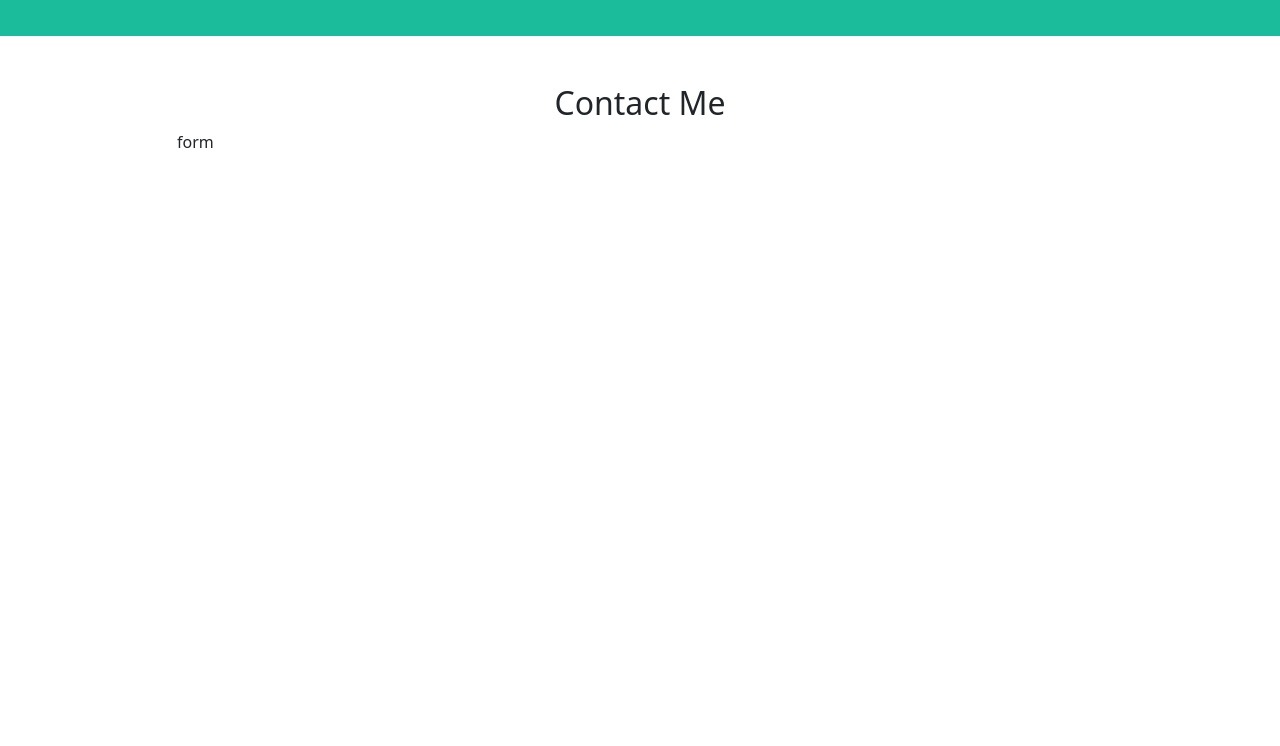
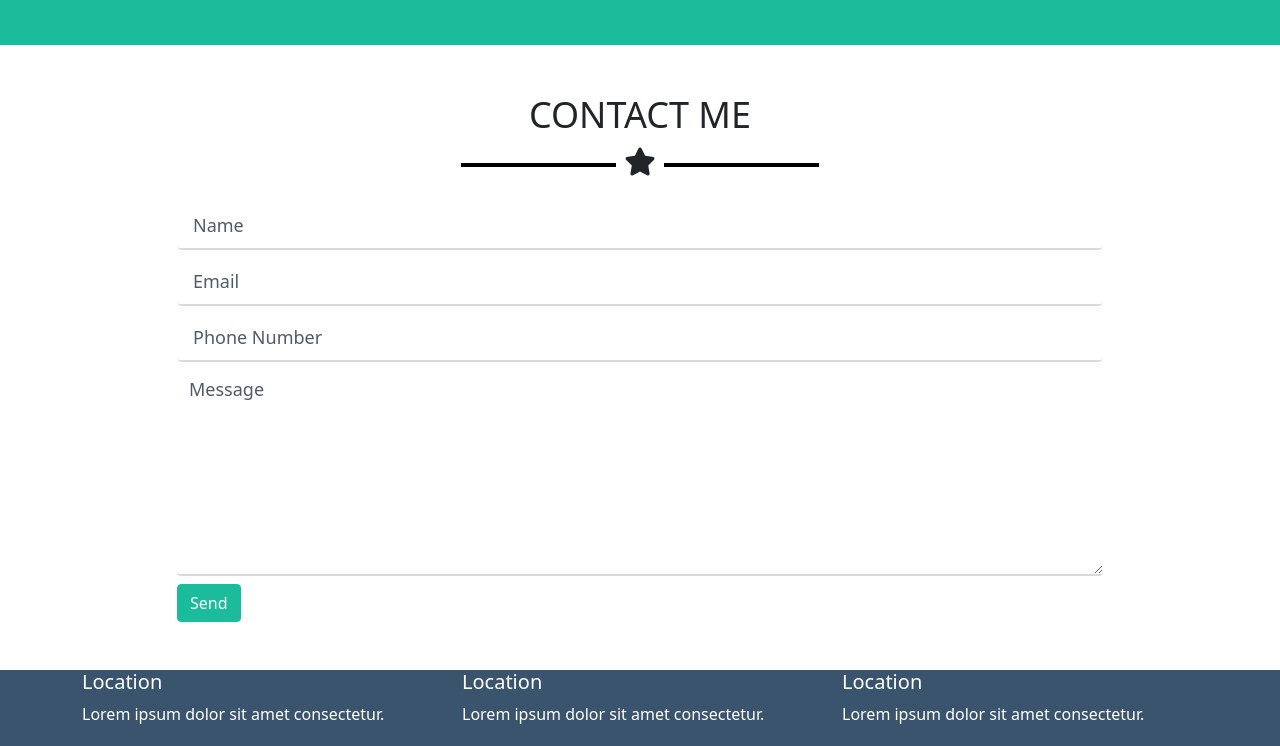
Before and after one commit to Calibro45/html-css-bootstrap-freelancer, a plain HTML site: page index.html in a window 1280 px wide. Shown: the part 1634-2380 px from the top of the page. Drawn offline with nearby package versions, Linux system fonts and the light colour scheme.

Commit message:
contac me section

```diff
--- a/css/style.css
+++ b/css/style.css
@@ -43,7 +43,7 @@ img {
 }
 
 .ms_jumbo-title {
-    font-size: 42px;
+    font-size: 50px;
 }
 
 .ms_star-line:before,
@@ -51,7 +51,7 @@ img {
     content: "";
     display: block;
     width: 155px;
-    height: 2px;
+    height: 4px;
     background-color: #fff;
 }
 
@@ -110,21 +110,39 @@ img {
     font-weight: 500;
 }
 
+/* contact */
+
+.debug .ms_info {
+    min-height: 240px;
+    background-color: #3a546d;
+    color: white;
+}
+
+#contact ::placeholder {
+    font-size: 18px;
+    color: #4d5b6a;
+    font-weight: 500;
+}
+
+#contact .ms_form,
+#contact .ms_form-area {
+    border-bottom: 2px solid #d9d9d9;
+    border-top: none;
+    border-left: none;
+    border-right: none;
+}
+
+
+#contact .ms_cta-form {
+    background-color: #1abc9c;
+    border-color: #1abc9c;
+}
 
 
 
 
 
 
-.debug .ms_contact {
-    min-height: 689px;
-}
-
-.debug .ms_info {
-    min-height: 240px;
-    background-color: #3a546d;
-    color: white;
-}
 
 .debug .ms_info_card {
     border: 1px solid black;
@@ -156,9 +174,23 @@ img {
 
     /* about */
 
+    #about {
+        padding: 0 60px;
+    }
+
     .ms_about-text {
         display: flex;
         flex-direction: column;
         gap: 25px;
     }
+
+    /* contact */
+
+    #contact {
+        padding: 0 60px;
+    }
+
+    #contact ::placeholder {
+        font-size: 14px;
+    }
 }
--- a/index.html
+++ b/index.html
@@ -201,19 +201,29 @@
 
         <!-- contact me -->
 
-        <section>
+        <section id="contact" class="mb-5">
 
-            <div class="container ms_contact">
+            <div class="container">
 
                 <div class="row text-center justify-content-lg-center">
                     <div class="col-12 col-lg-10">
-                        <h2>Contact Me</h2>
+                        <h2 class="text-uppercase ms_title-section">Contact me</h2>
+                        <div class="ms_star-line s_black d-flex align-items-center justify-content-center gap-2 mb-3">
+                            <h3><i class="fas fa-star"></i></h3>
+                        </div>
                     </div>
                 </div>
 
                 <div class="row justify-content-lg-center">
                     <div class="col-12 col-lg-10">
-                        form
+                        <div>
+                            <input type="text" class="form-control form-control-lg mb-2 ms_form" placeholder="Name">
+                            <input type="email" class="form-control form-control-lg mb-2 ms_form" placeholder="Email">
+                            <input type="text" class="form-control form-control-lg mb-2 ms_form" placeholder="Phone Number">
+                            <textarea name="message" id="" class="form-control mb-2 ms_form-area" cols="30" rows="8" placeholder="Message"></textarea>
+                            <button class="btn btn-success ms_cta-form">Send</button>
+                        </div>
+
                     </div>
                 </div>
 
```
